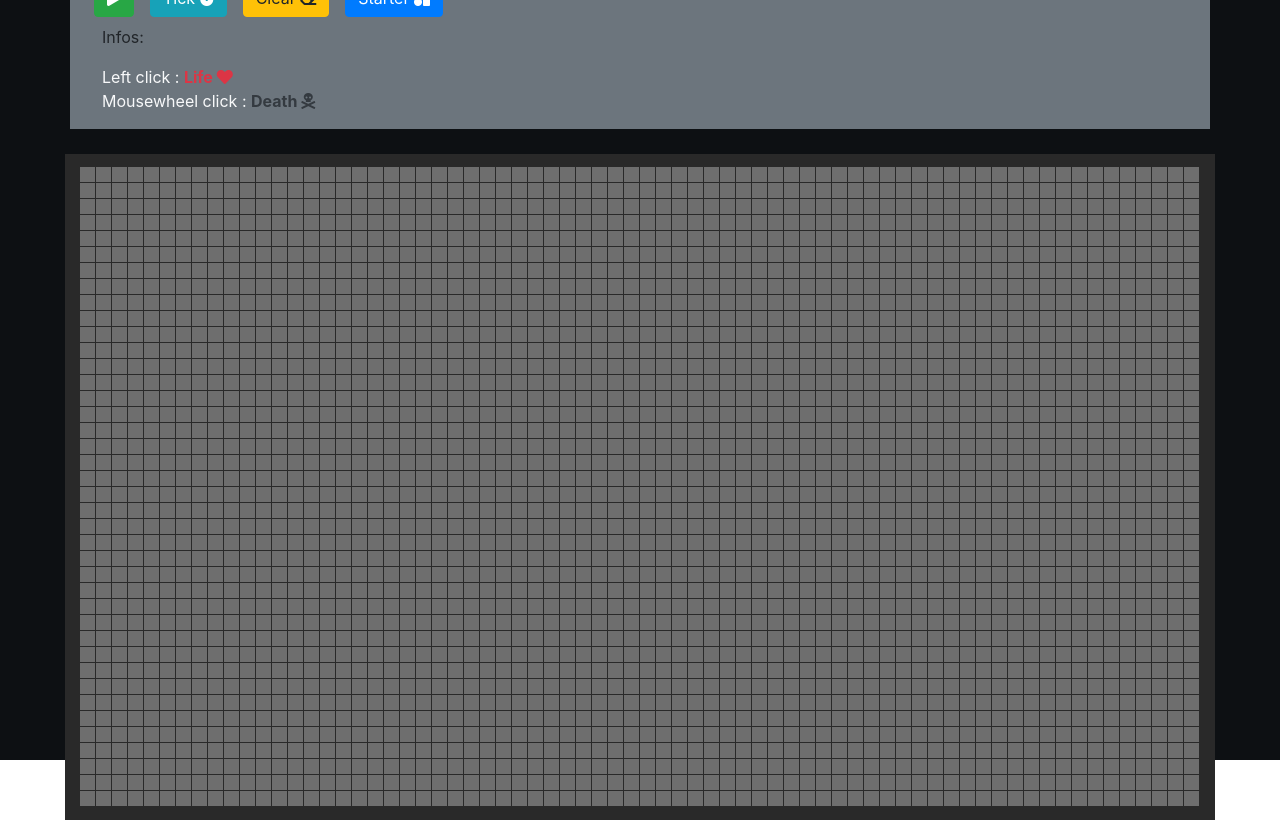
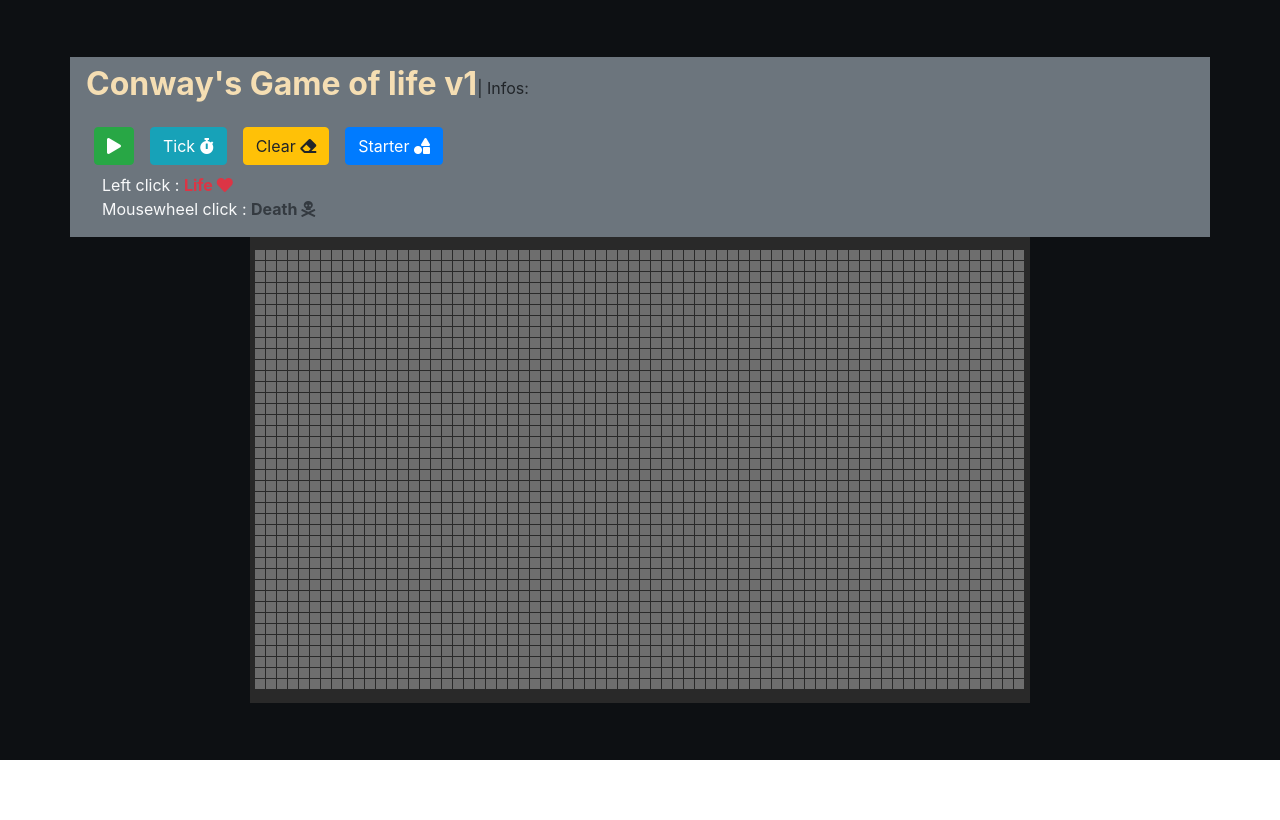
Before and after one commit to GaetanJerphagnon/game-of-life, a Vue app: page / in a window 1280 px wide. Built offline with nearby package versions, Linux system fonts and the light colour scheme.

Commit message:
hotfix mousedown on rows and .game

```diff
--- a/src/App.vue
+++ b/src/App.vue
@@ -1,5 +1,4 @@
 <template>
-  <h1>Conway's Game of life v1</h1>
   <GameOfLife/>
 </template>
 
@@ -23,8 +22,5 @@ export default {
   color: #2c3e50;
   margin-top: 60px;
 }
-h1{
-  align-self: center;
-  color: royalblue;
-}
+
 </style>
--- a/src/components/GameOfLife.vue
+++ b/src/components/GameOfLife.vue
@@ -1,5 +1,8 @@
 <template>
   <div class="toolbar d-flex flex-column justify-content-between">
+    <div class="navbar navbar-light container bg-secondary justify-content-start">
+      <h2> Conway's Game of life v1 </h2> | Infos: <span v-if="isRunning"> <i class="fa fa-sync-alt"></i> Game's running </span>
+    </div>
     <nav class="navbar navbar-light container bg-secondary justify-content-start">
         <button v-if="!isRunning" data-toggle="tooltip" data-placement="bottom" title="Start the game and watch how cells develop!" class="btn btn-success mx-2 my-2 my-sm-0" type="submit" @click="startGame()"><i class="fa fa-play"></i></button>
         <button v-else data-toggle="tooltip" data-placement="bottom" title="Stop cells from developing" class="btn btn-danger mx-2 my-2 my-sm-0" type="submit" @click="stopGame()"><i class="fa fa-stop"></i></button>
@@ -8,9 +11,6 @@
         <button data-toggle="tooltip" data-placement="bottom" title="Put starter figure in center of the grid" class="btn btn-primary mx-2 my-2 my-sm-0" type="submit" @click="setStarter()">Starter <i class="fa fa-shapes"></i></button>
 
 
-    <div class="navbar navbar-light container bg-secondary justify-content-start">
-      Infos: <span v-if="isRunning"> <i class="fa fa-sync-alt"></i> Game's running </span>
-    </div>
     <div class="navbar navbar-light container bg-secondary justify-content-start">
       <span class="text-light">
         Left click : <span class="font-weight-bold text-danger"> Life <i class="fa fa-heart"></i></span><br>
@@ -30,7 +30,7 @@ export default {
     return{
       columnsAmount:70,
       rowsAmount: 40,
-      cellSize: 15,
+      cellSize: 10,
       grid: [],
       isRunning: false,
       interval: null,
@@ -76,6 +76,7 @@ export default {
 
     onMouseDown(e){
       let cell = e.target;
+      if(e.target.classList.contains('cell') ){
           if(e.which == 2){
             this.killCell(e);
           document.querySelector('.game').addEventListener('mouseup', this.stopMouseDown);
@@ -88,6 +89,7 @@ export default {
           document.querySelectorAll('.cell').forEach(item => {
             item.addEventListener('mouseenter', this.prepareToggleLife);
           })
+        }
       }
     },
 
@@ -261,9 +263,9 @@ export default {
   display: flex;
   flex-direction: column;
   background-color: rgb(41, 41, 41);
-  width:1150px;
+  width:780px;
   padding: 1%;
-  margin: 2% auto;
+  margin: 0 auto;
 
 }
 .row{
@@ -276,8 +278,8 @@ export default {
   margin-right: 1px;
   /* border-right: 0.5px lightgray solid; */
   margin-bottom: 1px;
-  width: 15px;
-  height: 15px;
+  width: 10px;
+  height: 10px;
 }
 .cell--dead{
   background-color: rgb(110, 110, 110);
@@ -295,4 +297,9 @@ export default {
   background-color: greenyellow;
 }
 
+h2{
+  color: wheat;
+  font-weight: bold;
+}
+
 </style>
```
Lines whose indentation alone changed are shown as unchanged.
